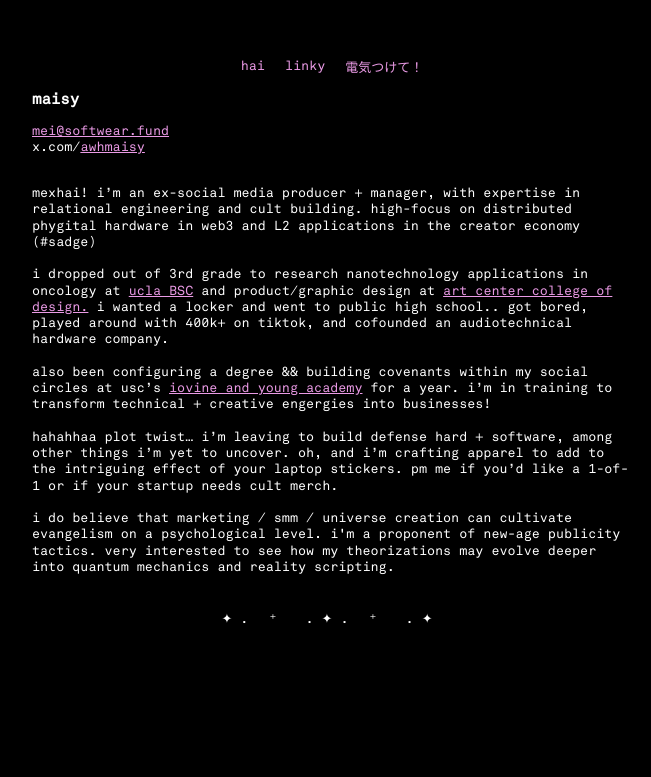
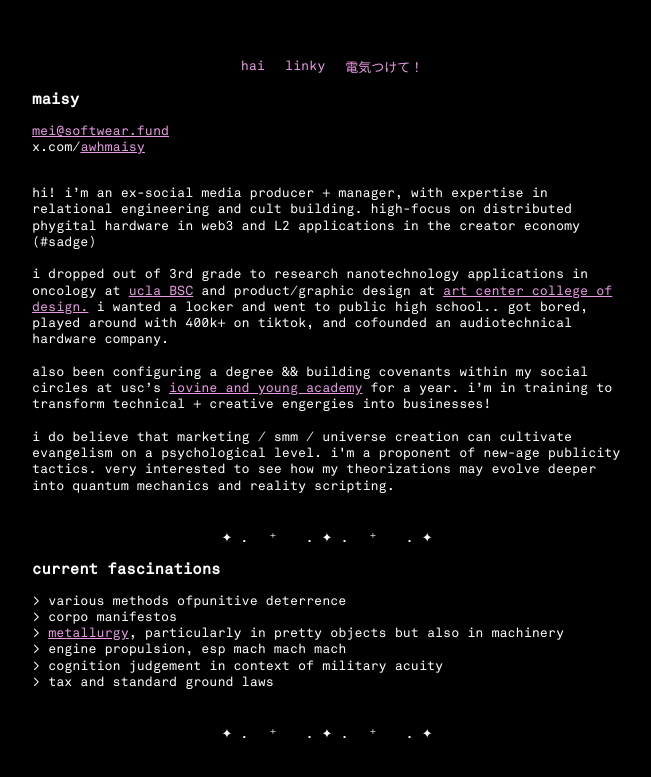
Before and after one commit to awhmaisy/pleasant-fw24, a SvelteKit app: page / in a window 1280 px wide. Shown: the part 103-880 px from the top of the page, without its empty margins (308-959 px from the left). Built offline with nearby package versions, Linux system fonts and the light colour scheme.

Commit message:
new stuff

```diff
--- a/src/routes/+page.svelte
+++ b/src/routes/+page.svelte
@@ -9,7 +9,7 @@ x.com/<a href="https://x.com/awhmaisy">awhmaisy</a>
 <br />
 <p></p>
 <p>
-    mexhai! i’m an ex-social media producer + manager, with expertise in relational
+    hi! i’m an ex-social media producer + manager, with expertise in relational
     engineering and cult building. high-focus on distributed phygital hardware
     in web3 and L2 applications in the creator economy (#sadge)
     <br /><br />
@@ -31,11 +31,6 @@ x.com/<a href="https://x.com/awhmaisy">awhmaisy</a>
     </a>
     for a year. i’m in training to transform technical + creative engergies into businesses!
     <br /><br />
-    hahahhaa plot twist… i’m leaving to build
-    defense hard + software, among other things i’m yet to uncover. oh, and i’m
-    crafting apparel to add to the intriguing effect of your laptop stickers. pm
-    me if you’d like a 1-of-1 or if your startup needs cult merch.
-    <br /><br />
     i do believe that marketing / smm / universe creation can cultivate evangelism on a
     psychological level. i'm a proponent of new-age publicity tactics. very
     interested to see how my theorizations may evolve deeper into quantum
@@ -43,4 +38,14 @@ x.com/<a href="https://x.com/awhmaisy">awhmaisy</a>
 </p>
 <br />
 <hr />
+<h3>current fascinations</h3>
+<ul>
+    <li>various methods ofpunitive deterrence</li>
+    <li>corpo manifestos</li>
+    <li><a href="https://pm-c2.vercel.app/">metallurgy</a>, particularly in pretty objects but also in machinery</li>
+    <li>engine propulsion, esp mach mach mach</li>
+    <li>cognition judgement in context of military acuity</li>
+    <li>tax and standard ground laws</li>
+</ul>
 <br />
+<hr />
```
